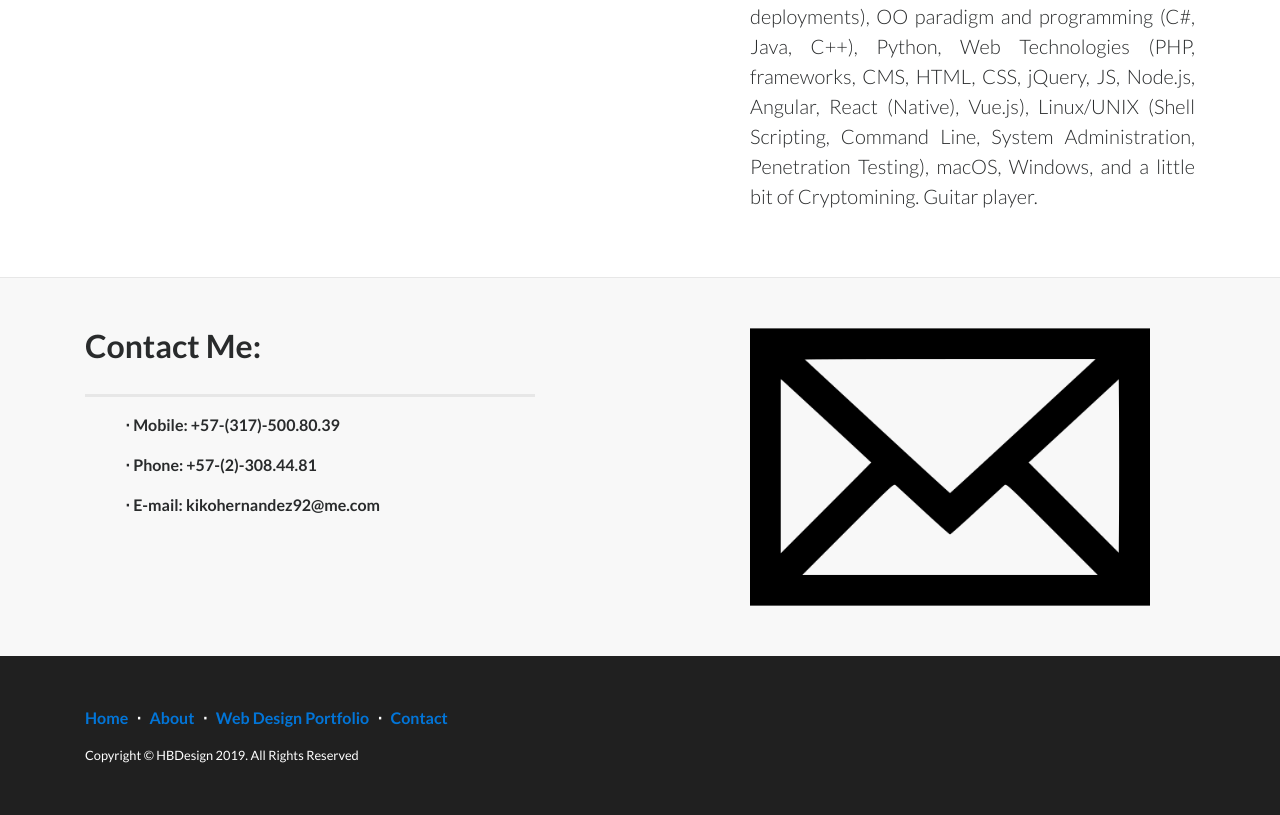
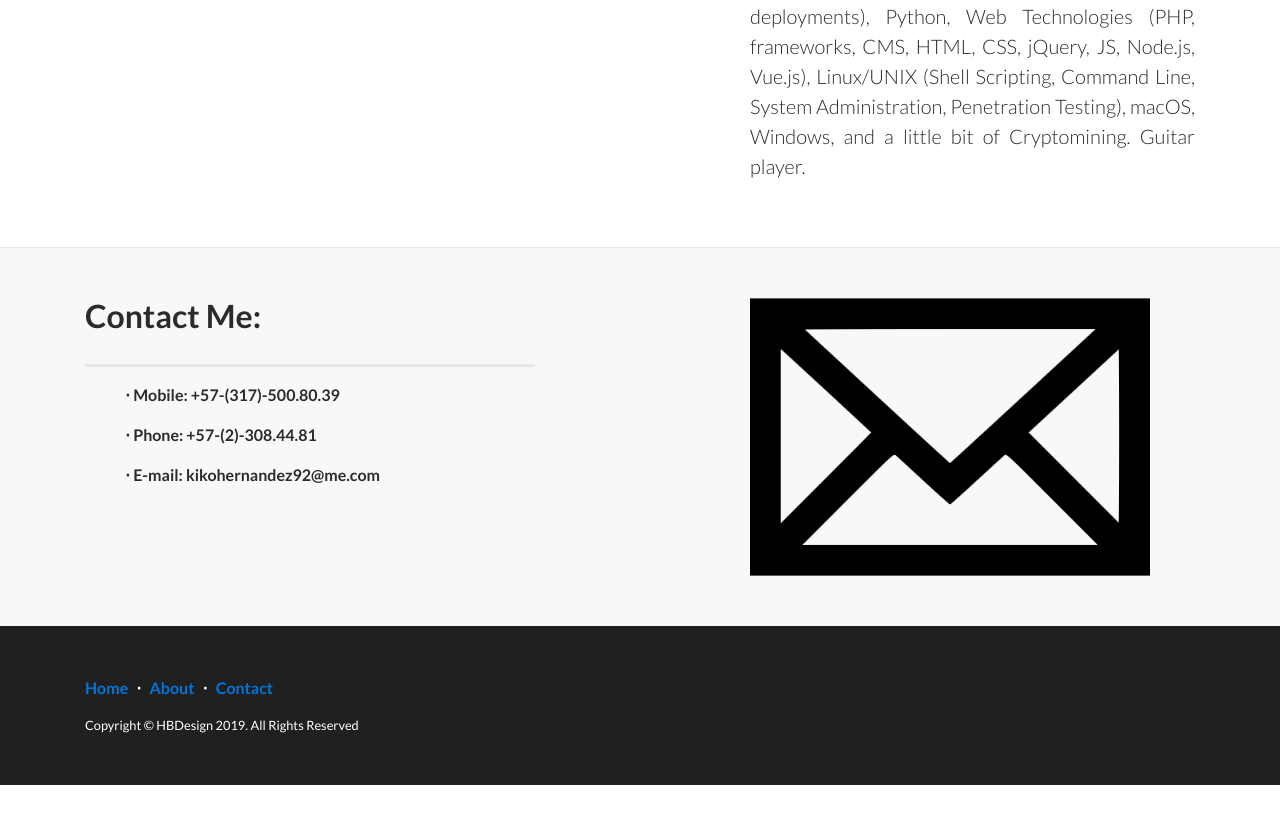
Before and after one commit to kikohernandez92/Homepage, a website: page index.html in a window 1280 px wide. Shown: the part 1118-1933 px from the top of the page. After the commit the page ends 1903 px from the top, so only its background shows below. Drawn offline with Linux system fonts and the light colour scheme.

Commit message:
New hotness

```diff
--- a/index.html
+++ b/index.html
@@ -89,7 +89,7 @@
                     <hr class="section-heading-spacer">
                     <div class="clearfix"></div>
                     <h2 class="section-heading">Jos&eacute; Francisco Hern&aacute;ndez Balestrini</h2>
-                    <p class="lead" style="text-align: justify;">Developing my way to success; Currently working in HPC cluster deployment through Docker. Team player, highly communicative, synergy creator. Skills include: Docker (Swarm, Compose, custom deployments), OO paradigm and programming (C#, Java, C++), Python, Web Technologies (PHP, frameworks, CMS, HTML, CSS, jQuery, JS, Node.js, Angular, React (Native), Vue.js), Linux/UNIX (Shell Scripting, Command Line, System Administration, Penetration Testing), macOS, Windows, and a little bit of Cryptomining. Guitar player.</p>
+                    <p class="lead" style="text-align: justify;">Developing my way to success; Currently working in HPC cluster deployment through Docker. Team player, highly communicative, synergy creator. Skills include: Docker (Swarm, Compose, custom deployments), Python, Web Technologies (PHP, frameworks, CMS, HTML, CSS, jQuery, JS, Node.js, Vue.js), Linux/UNIX (Shell Scripting, Command Line, System Administration, Penetration Testing), macOS, Windows, and a little bit of Cryptomining. Guitar player.</p>
                 </div>
                 <div class="col-lg-5 pull-lg-5">
                     <img class="img-fluid" src="img/Me.jpg" alt="">
@@ -142,10 +142,6 @@
                 </li>
                 <li class="footer-menu-divider list-inline-item">&sdot;</li>
                 <li class="list-inline-item">
-                    <a href="#portfolio">Web Design Portfolio</a>
-                </li>
-                <li class="footer-menu-divider list-inline-item">&sdot;</li>
-                <li class="list-inline-item">
                     <a href="#contact">Contact</a>
                 </li>
             </ul>
```
